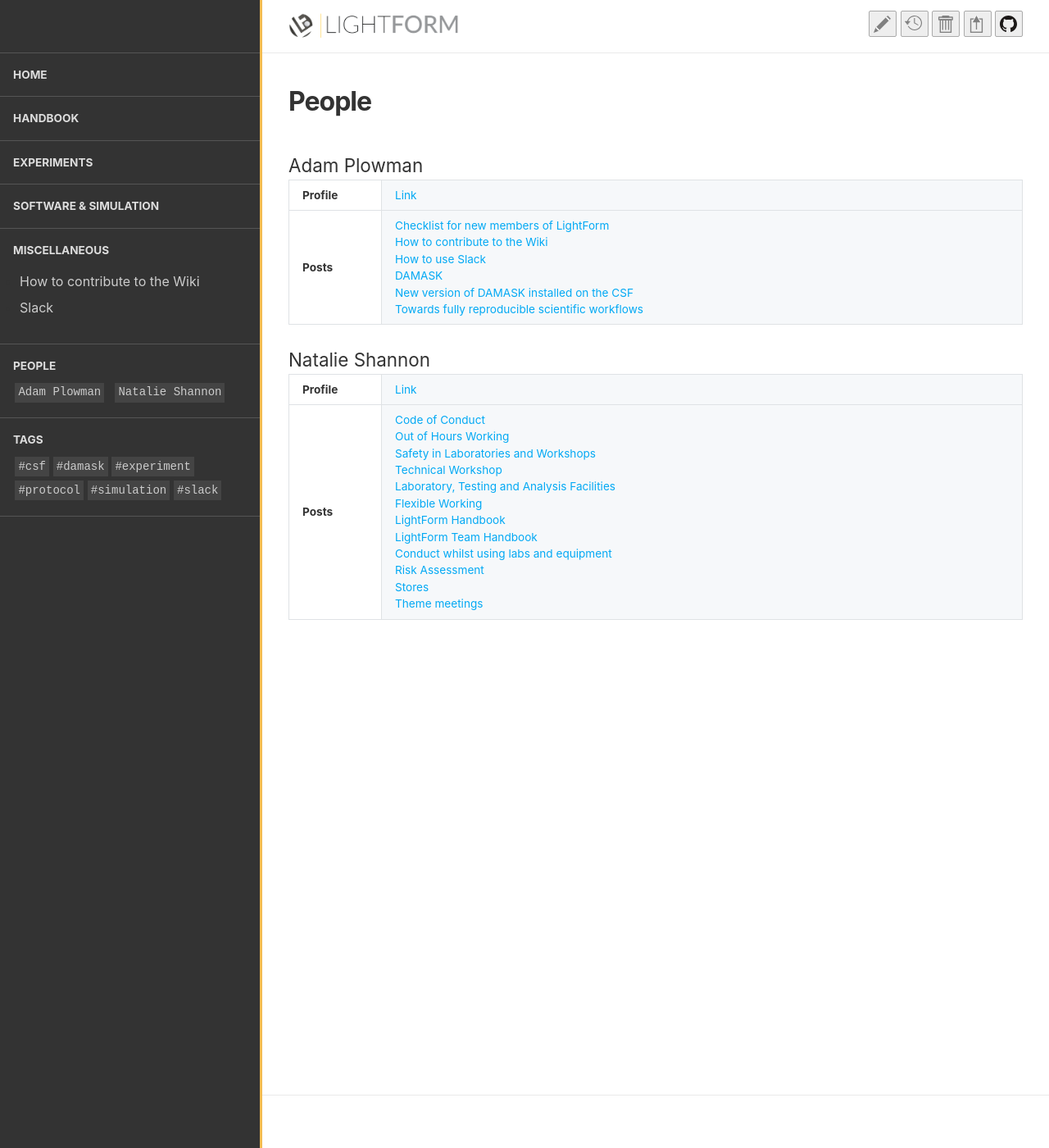
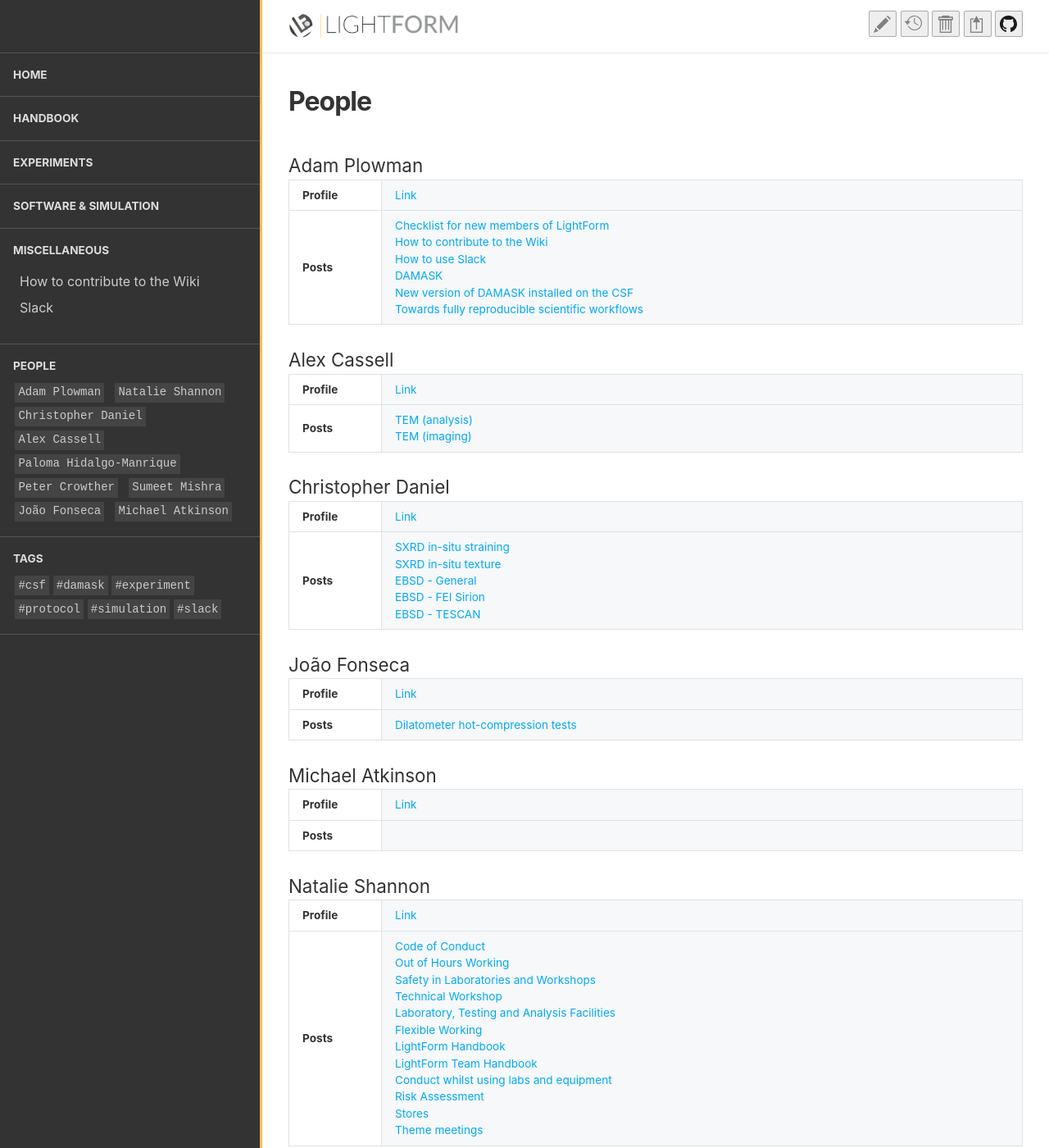
Before and after one commit to LightForm-group/wiki, a Jekyll site: the page built from people.html, in a window 1280 px wide and 1400 px high. Shown: the whole window at 82% size. Built offline with Jekyll 4.4.1, drawn with Linux system fonts in a browser that asks for light colours; some of the changed text lies outside the part shown.

Commit message:
Add more people

```diff
--- a/_data/people.yml
+++ b/_data/people.yml
@@ -1,11 +1,43 @@
 - name: Adam Plowman
   handle: AdamPlowman
   url: https://lightform.org.uk/people/dr-adam-plowman
-  profile_image: https://lightform.org.uk/uploads/images/team/Adam_Plowman.jpg
   initials: AP
 
 - name: Natalie Shannon
   handle: NatalieShannon
   url: https://lightform.org.uk/people/natalie-shannon
-  profile_image: https://lightform.org.uk/uploads/images/team/Natalie_Shannon.jpg
   initials: NS
+
+- name: Christopher Daniel
+  handle: ChristopherDaniel
+  url: https://lightform.org.uk/people/dr-christopher-stuart-daniel
+  initials: CD
+
+- name: Alex Cassell
+  handle: AlexCassell
+  url: https://lightform.org.uk/people/dr-alex-cassell
+  initials: AC
+
+- name: Paloma Hidalgo-Manrique
+  handle: PalomaHidalgoManrique
+  url: https://lightform.org.uk/people/dr-paloma-hidalgo-manrique
+  initials: PHM
+
+- name: Peter Crowther
+  handle: PeterCrowther
+  url: https://lightform.org.uk/people/peter-crowther
+  initials: PC
+
+- name: Sumeet Mishra
+  handle: SumeetMishra
+  url: https://lightform.org.uk/people/dr-sumeet-mishra
+  initials: SM
+
+- name: João Fonseca
+  handle: JoaoFonseca
+  url: https://lightform.org.uk/people/joao-fonseca
+  initials: JF
+
+- name: Michael Atkinson
+  handle: MichaelAtkinson
+  initials: MA
```
